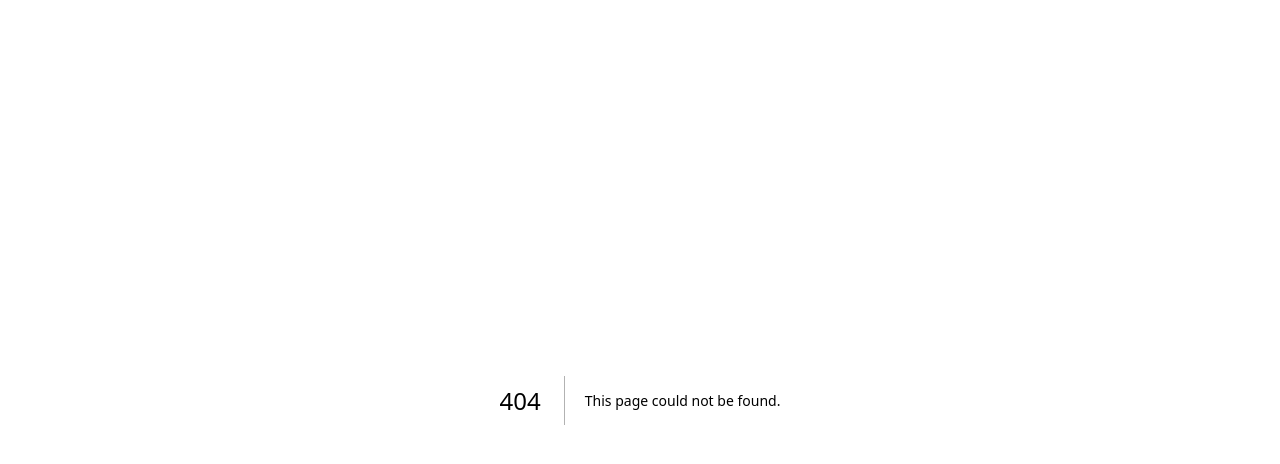
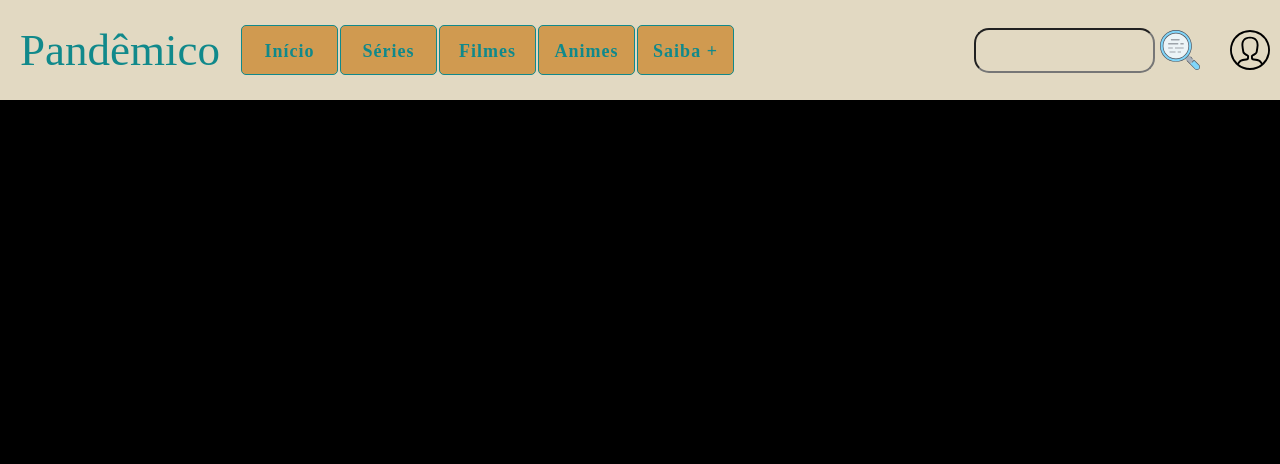
Before and after one commit to JoaoMarcelo22/pandemico, a Next.js app: page /more in a window 1280 px wide. Before the commit this address had no page. Shown: the top 464 px of the page. Built offline with nearby package versions, Linux system fonts and the light colour scheme.

Commit message:
feat: :sparkles: fazendo o NAV

```diff
--- a/src/components/Main/styles.ts
+++ b/src/components/Main/styles.ts
@@ -34,6 +34,7 @@ export const Text = styled.p`
 display: inline-block;
 margin:auto 10px;
 
+font-family: 'Lobster';
 color:white;
 
 text-aling:justify;
--- a/src/components/Nav/index.tsx
+++ b/src/components/Nav/index.tsx
@@ -1,3 +1,4 @@
+import Link from "next/link"
 import React from "react"
 import Button from "../Button"
 import * as S from "./styles"
@@ -6,12 +7,12 @@ export default function Nav() {
     return (
         <S.Container>
             <S.ContainerStart>
-                <S.Titulo>pandêmico</S.Titulo>
-                <Button label={"Início"} />
-                <Button label={"Séries"} />
-                <Button label={"Filmes"} />
-                <Button label={"Animes"} />
-                <Button label={"Saiba +"} />
+                <S.Titulo>Pandêmico</S.Titulo>
+                <Link href="/"><Button label={"Início"} /></Link>
+                <Link href="/series"><Button label={"Séries"} /></Link>
+                <Link href="/movies"><Button label={"Filmes"} /></Link>
+                <Link href="/animes"><Button label={"Animes"} /></Link>
+                <Link href="/more"><Button label={"Saiba +"} /></Link>
             </S.ContainerStart>
             <S.ContainerEnd>
                 <S.ContainerSearch>
--- a/src/components/Nav/styles.ts
+++ b/src/components/Nav/styles.ts
@@ -1,4 +1,5 @@
 import styled from "styled-components";
+import Lobster from "../../styles/globalFont";
 
 export const Container = styled.div`
 display: flex;
@@ -27,6 +28,7 @@ margin:auto 5px auto auto;
 `
 
 export const Titulo =styled.p`
+${Lobster}
 text-aling:center;
 color:#10898b;
 font-size: 45px;
--- a/src/pages/_document.tsx
+++ /dev/null
@@ -1,13 +0,0 @@
-import { Html, Head, Main, NextScript } from 'next/document'
-
-export default function Document() {
-  return (
-    <Html lang="en">
-      <Head />
-      <body>
-        <Main />
-        <NextScript />
-      </body>
-    </Html>
-  )
-}
--- a/src/pages/index.tsx
+++ b/src/pages/index.tsx
@@ -1,5 +1,4 @@
 import Head from 'next/head'
-import styles from '../styles/Home.module.css'
 import React from 'react'
 import Nav from '../components/Nav'
 import Footer from '../components/Footer'
@@ -14,11 +13,9 @@ export default function Home() {
         <meta name="viewport" content="width=device-width, initial-scale=1" />
         <link rel="icon" href="/pandemic.svg" />
       </Head>
-      <main className={styles.main}>
           <Nav />
           <Main/>
           <Footer/>
-      </main>
     </>
   )
 }
--- /dev/null
+++ b/src/pages/more/index.tsx
@@ -0,0 +1,7 @@
+import Nav from "../../components/Nav";
+
+export default function More(){
+    return(
+        <Nav></Nav>
+    )
+}
--- a/src/styles/globalFont.ts
+++ b/src/styles/globalFont.ts
@@ -1,10 +1,6 @@
-import { createGlobalStyle } from "styled-components";
+import { css } from "styled-components";
 
-export const GlobalStyles = createGlobalStyle`
-    @font-face{
-        font-family: "Lobster";
-        font-weight: 400;
-        @import url('https://fonts.googleapis.com/css2?family=Lobster&display=swap');
-    }
-
-`
+const Lobster = css`
+@import url('https://fonts.googleapis.com/css2?family=Lobster&display=swap');
+`;
+export default Lobster;
--- a/src/styles/globals.css
+++ b/src/styles/globals.css
@@ -13,7 +13,7 @@ a {
   color: inherit;
   text-decoration: none;
 }
-
+@import url('https://fonts.googleapis.com/css2?family=Lobster&display=swap');
 @media (prefers-color-scheme: dark) {
   html {
     color-scheme: dark;
```
Also changed, not shown: src/pages/animes/index.tsx (added, +7 -0 lines), src/pages/movies/index.tsx (added, +8 -0 lines), src/pages/series/index.tsx (added, +7 -0 lines), src/styles/Home.module.css (deleted, +0 -7 lines).
